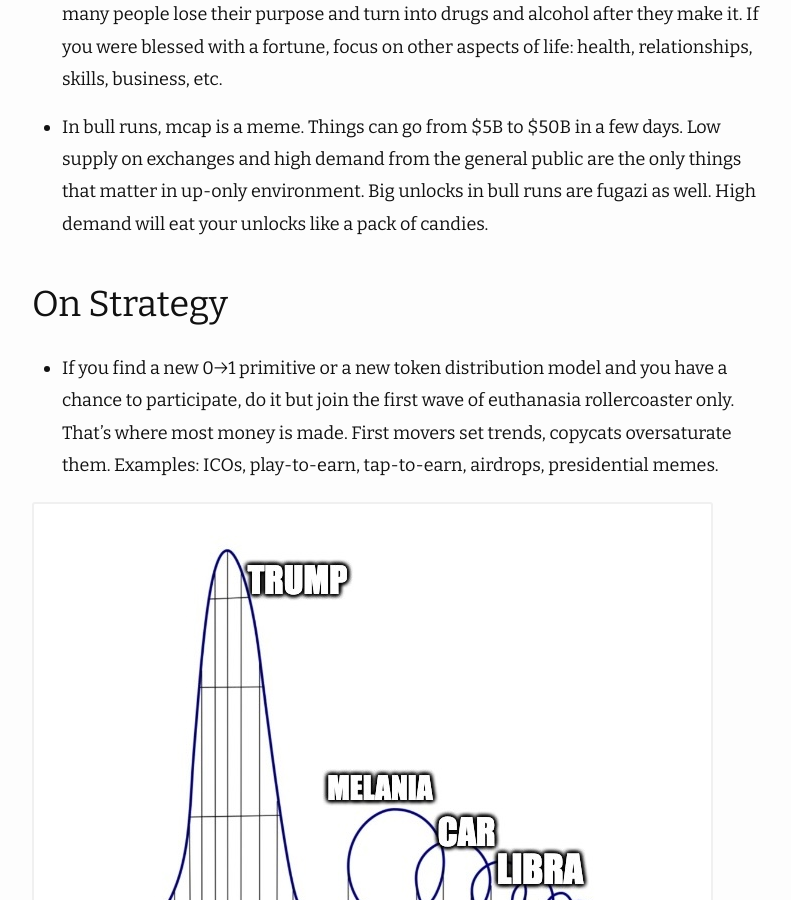
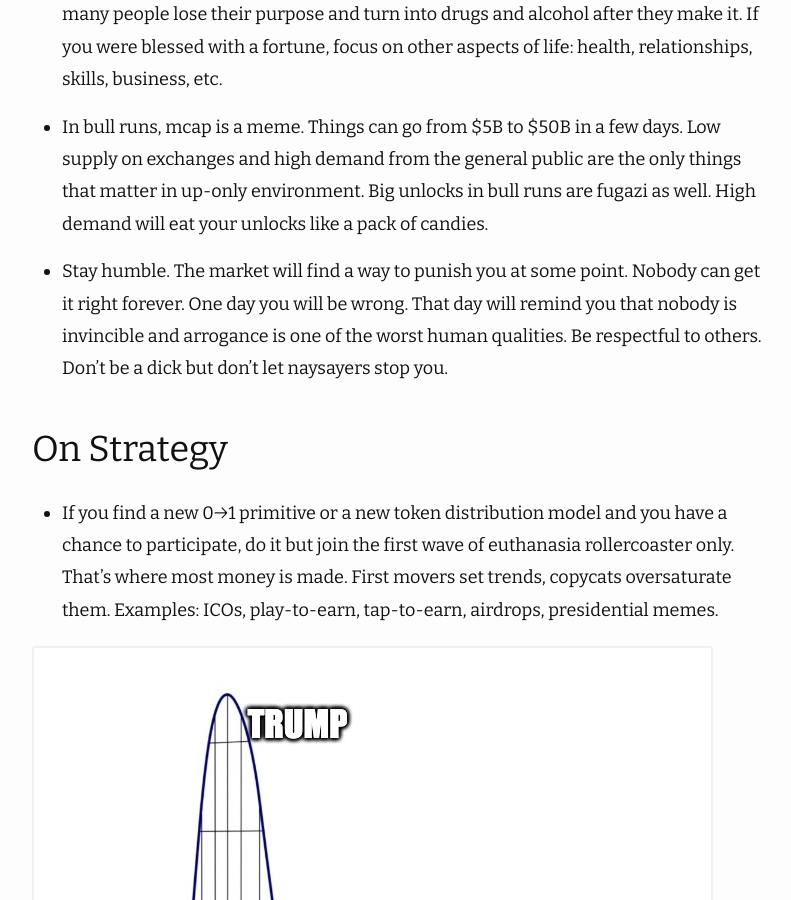
Before and after one commit to deeintech/deeintech.github.io, a Jekyll site: the page built from _posts/2025-03-05-playbook.md, in a window 1280 px wide and 900 px high, scrolled down 17473 px. Shown: the whole window, without its empty margins (238-1029 px from the left). Built offline with Jekyll 4.4.1, drawn with Linux system fonts in a browser that asks for light colours; nearby versions of some CDN libraries.

Commit message:
add humble

```diff
--- a/_posts/2025-03-05-playbook.md
+++ b/_posts/2025-03-05-playbook.md
@@ -236,6 +236,8 @@
 - You will not get fulfilled by making a lot of money from crypto. You'd be surprised how many people lose their purpose and turn into drugs and alcohol after they make it. If you were blessed with a fortune, focus on other aspects of life: health, relationships, skills, business, etc.
 
 - In bull runs, mcap is a meme. Things can go from $5B to $50B in a few days. Low supply on exchanges and high demand from the general public are the only things that matter in up-only environment. Big unlocks in bull runs are fugazi as well. High demand will eat your unlocks like a pack of candies.
+
+- Stay humble. The market will find a way to punish you at some point. Nobody can get it right forever. One day you will be wrong. That day will remind you that nobody is invincible and arrogance is one of the worst human qualities. Be respectful to others. Don't be a dick but don't let naysayers stop you.
 
 ## On Strategy
 
```
